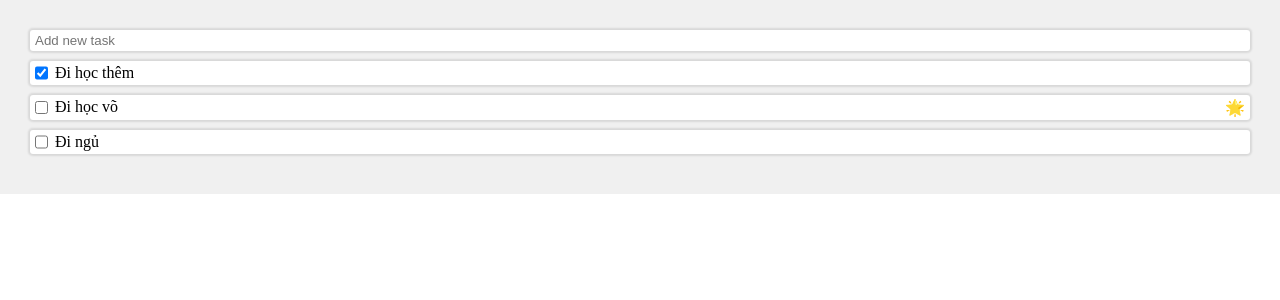
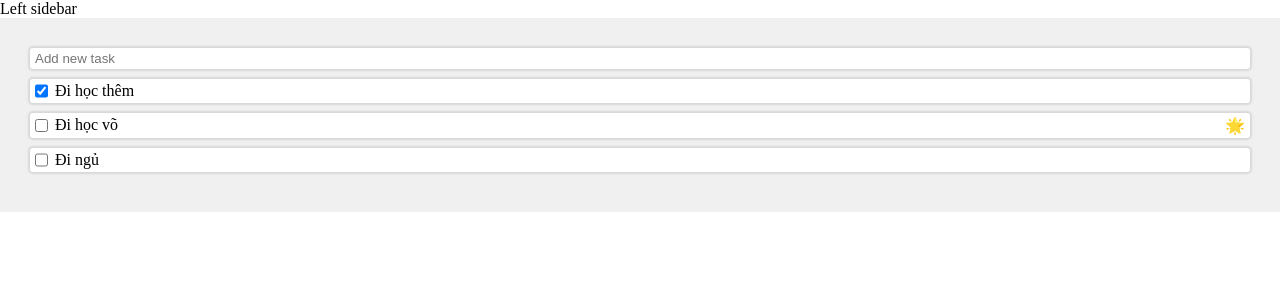
Before and after one commit to shin-tran/todo-app, a React (Vite) app: page / in a window 1280 px wide. Shown: the top 300 px of the page. Built offline with nearby package versions, Linux system fonts and the light colour scheme.

Commit message:
change class name

```diff
--- a/src/App.css
+++ b/src/App.css
@@ -14,7 +14,7 @@
   margin-bottom: 10px;
 }
 
-.container {
+.main-container {
   background-color: #f0f0f0;
   padding: 30px;
 }
--- a/src/App.jsx
+++ b/src/App.jsx
@@ -58,7 +58,9 @@ function App() {
   });
 
   return (
-    <div className="container">
+    <>
+      <div className="">Left sidebar</div>
+      <div className="main-container">
         <input
           ref={inputRef}
           type="text"
@@ -91,6 +93,7 @@ function App() {
           />
         )}
       </div>
+    </>
   );
 }
 
```
Lines whose indentation alone changed are shown as unchanged.
